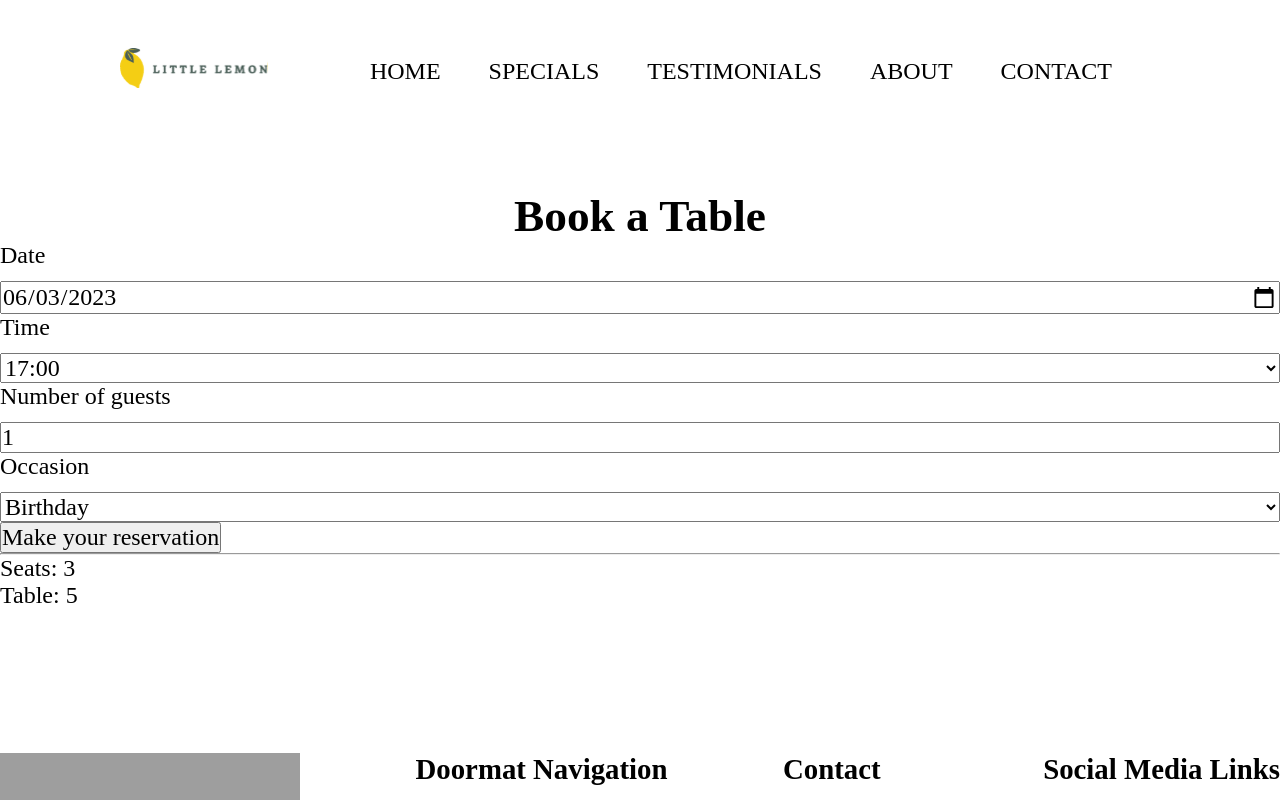
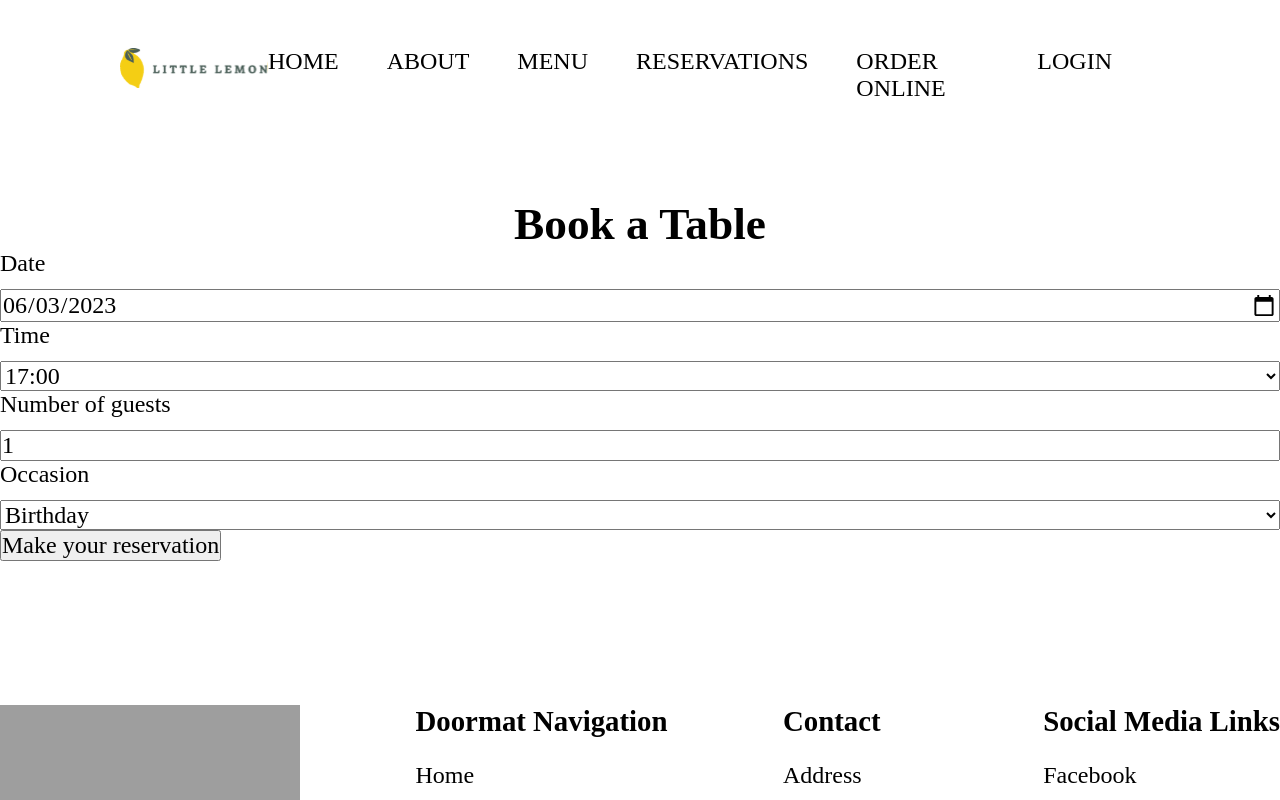
Before and after one commit to cristiantoongph/littlelemonmetacourse, a React (Create React App) app: page /booking in a window 1280 px wide. Shown: the top 800 px of the page. Built offline with nearby package versions, Linux system fonts and the light colour scheme; grey boxes are pictures that could not be loaded.

Commit message:
added booking functionality

```diff
--- a/package.json
+++ b/package.json
@@ -3,6 +3,8 @@
   "version": "0.1.0",
   "private": true,
   "dependencies": {
+    "@fortawesome/fontawesome-svg-core": "^6.4.0",
+    "@fortawesome/free-solid-svg-icons": "^6.4.0",
     "@fortawesome/react-fontawesome": "^0.2.0",
     "@testing-library/jest-dom": "^5.16.5",
     "@testing-library/react": "^13.4.0",
--- a/src/App.js
+++ b/src/App.js
@@ -5,7 +5,10 @@ import Navbar from "./components/Navbar";
 import { BrowserRouter, Route, Routes } from "react-router-dom";
 import HomePage from "./components/pages/HomePage/HomePage";
 import BookingPage from "./components/pages/BookingPage/BookingPage";
-import React, { useReducer, useState } from "react";
+
+import NotFound from "./components/pages/NotFound";
+import UnderConstruction from "./components/pages/UnderConstruction";
+import ConfirmedBooking from "./components/pages/BookingPage/ConfirmedBooking";
 
 function App() {
   return (
@@ -15,7 +18,15 @@ function App() {
         <main>
           <Routes>
              <Route path="/" element={<HomePage />}></Route>
+            <Route path="/about" element={<UnderConstruction />}></Route>
+            <Route path="/menu" element={<UnderConstruction />}></Route>
             <Route path="/booking" element={<BookingPage />}></Route>
+            <Route
+              path="/confirmed-booking"
+              element={<ConfirmedBooking />}
+            ></Route>
+             <Route path="/orderOnline" element={<UnderConstruction />}></Route>
+             <Route path="/login" element={<UnderConstruction />}></Route>
           </Routes>
         </main>
         <Footer />
--- a/src/components/Navbar.css
+++ b/src/components/Navbar.css
@@ -23,16 +23,18 @@
 }
 
 header {
-  display: flex;
-  justify-content: space-between;
-  align-items: center;
-  margin: 0 auto;
-  /* max-width: 1600px; */
-  padding: 2rem 6rem;
+  padding: 2rem 0;
   z-index: 999;
   position: sticky;
   top: 0;
   width: 100%;
+}
+
+.header__container {
+  display: flex;
+  justify-content: space-between;
+  margin: 0 auto;
+  max-width: 1600px;
 }
 
 .logo {
--- a/src/components/Navbar.js
+++ b/src/components/Navbar.js
@@ -40,52 +40,21 @@ function Navbar() {
           transition: "background 0.3s ease",
         }}
       >
+        <div className="header__container">
           <div className="logo" onClick={toggleHome}>
             <img src="/images/Logo.svg" alt="logo" />
           </div>
           <nav className="mainnav">
             <ul className={click ? "navbar__items active" : "navbar__items"}>
               <li className="nav__item">
-              <LinkScroll
-                to="hero"
-                className="navlinks"
-                onClick={closeMobileMenu}
-              >
+                <Link to="/" className="navlinks" onClick={closeMobileMenu}>
                   Home
-              </LinkScroll>
+                </Link>
               </li>
 
               <li className="nav__item">
-              <LinkScroll
-                to="specials"
-                className="navlinks"
-                onClick={closeMobileMenu}
-                smooth={true}
-                duration={500}
-                spy={true}
-                exact="true"
-                offset={-80}
-              >
-                Specials
-              </LinkScroll>
-            </li>
-            <li className="nav__item">
-              <LinkScroll
-                to="testimonials"
-                className="navlinks"
-                onClick={closeMobileMenu}
-                smooth={true}
-                duration={500}
-                spy={true}
-                exact="true"
-                offset={-80}
-              >
-                Testimonials
-              </LinkScroll>
-            </li>
-            <li className="nav__item">
-              <LinkScroll
-                to="about"
+                <Link
+                  to="/about"
                   className="navlinks"
                   onClick={closeMobileMenu}
                   smooth={true}
@@ -95,11 +64,11 @@ function Navbar() {
                   offset={-80}
                 >
                   About
-              </LinkScroll>
+                </Link>
               </li>
               <li className="nav__item">
-              <LinkScroll
-                to="contact"
+                <Link
+                  to="/menu"
                   className="navlinks"
                   onClick={closeMobileMenu}
                   smooth={true}
@@ -108,13 +77,59 @@ function Navbar() {
                   exact="true"
                   offset={-80}
                 >
-                Contact
-              </LinkScroll>
+                  Menu
+                </Link>
+              </li>
+              <li className="nav__item">
+                <Link
+                  to="/booking"
+                  className="navlinks"
+                  onClick={closeMobileMenu}
+                  smooth={true}
+                  duration={500}
+                  spy={true}
+                  exact="true"
+                  offset={-80}
+                >
+                  Reservations
+                </Link>
+              </li>
+              <li className="nav__item">
+                <Link
+                  to="/orderonline"
+                  className="navlinks"
+                  onClick={closeMobileMenu}
+                  smooth={true}
+                  duration={500}
+                  spy={true}
+                  exact="true"
+                  offset={-80}
+                >
+                  Order Online
+                </Link>
+              </li>
+              <li className="nav__item">
+                <Link
+                  to="/login"
+                  className="navlinks"
+                  onClick={closeMobileMenu}
+                  smooth={true}
+                  duration={500}
+                  spy={true}
+                  exact="true"
+                  offset={-80}
+                >
+                  Login
+                </Link>
               </li>
             </ul>
           </nav>
           <div className="mobile__btn" onClick={handleClick}>
-          <img src="/images/🦆 icon _hamburger menu_.svg" alt="mobile button" />
+            <img
+              src="/images/🦆 icon _hamburger menu_.svg"
+              alt="mobile button"
+            />
+          </div>
         </div>
       </header>
     </>
--- a/src/components/pages/BookingPage/BookingPage.css
+++ b/src/components/pages/BookingPage/BookingPage.css
@@ -51,3 +51,12 @@
   padding: 1.875rem 0 1.875rem 0;
   text-align: center;
 }
+
+@media screen and (max-width: 1190px) {
+  .booking {
+    padding: 0 4rem;
+  }
+  .form-field {
+    margin-bottom: 2rem;
+  }
+}
--- a/src/components/pages/BookingPage/BookingPage.js
+++ b/src/components/pages/BookingPage/BookingPage.js
@@ -42,12 +42,6 @@ function BookingPage() {
           availableTimes={availableTimes}
           dispatchOnDateChange={dispatchOnDateChange}
         />
-
-        <hr />
-        <div className="booking__info">
-          <p>Seats: 3</p>
-          <p>Table: 5</p>
-        </div>
       </div>
     </section>
   );
--- /dev/null
+++ b/src/components/pages/NotFound/index.css
@@ -0,0 +1,8 @@
+.page-not-found {
+  display: flex;
+  flex-direction: column;
+  gap: 1rem;
+  min-height: 31.25rem;
+  padding: 1.875rem 0 1.875rem 0;
+  text-align: center;
+}
--- /dev/null
+++ b/src/components/pages/NotFound/index.js
@@ -0,0 +1,11 @@
+import './index.css';
+
+const NotFound = () => {
+  return (
+    <div className="container page-not-found">
+      <h2>Page not found</h2>
+    </div>
+  );
+};
+
+export default NotFound;
--- /dev/null
+++ b/src/components/pages/UnderConstruction/index.css
@@ -0,0 +1,8 @@
+.under-construction {
+  display: flex;
+  flex-direction: column;
+  gap: 1rem;
+  min-height: 31.25rem;
+  padding: 1.875rem 0 1.875rem 0;
+  text-align: center;
+}
--- /dev/null
+++ b/src/components/pages/UnderConstruction/index.js
@@ -0,0 +1,15 @@
+import { faPersonDigging } from "@fortawesome/free-solid-svg-icons";
+import { FontAwesomeIcon } from "@fortawesome/react-fontawesome";
+
+import "./index.css";
+
+const UnderConstruction = () => {
+  return (
+    <div className="container under-construction">
+      <FontAwesomeIcon icon={faPersonDigging} size="3x" />
+      <h2>Page under construction</h2>
+    </div>
+  );
+};
+
+export default UnderConstruction;
```
Also changed, not shown: 1 other file (tests, documents, lock files or other folders). Lines whose indentation alone changed are shown as unchanged.
